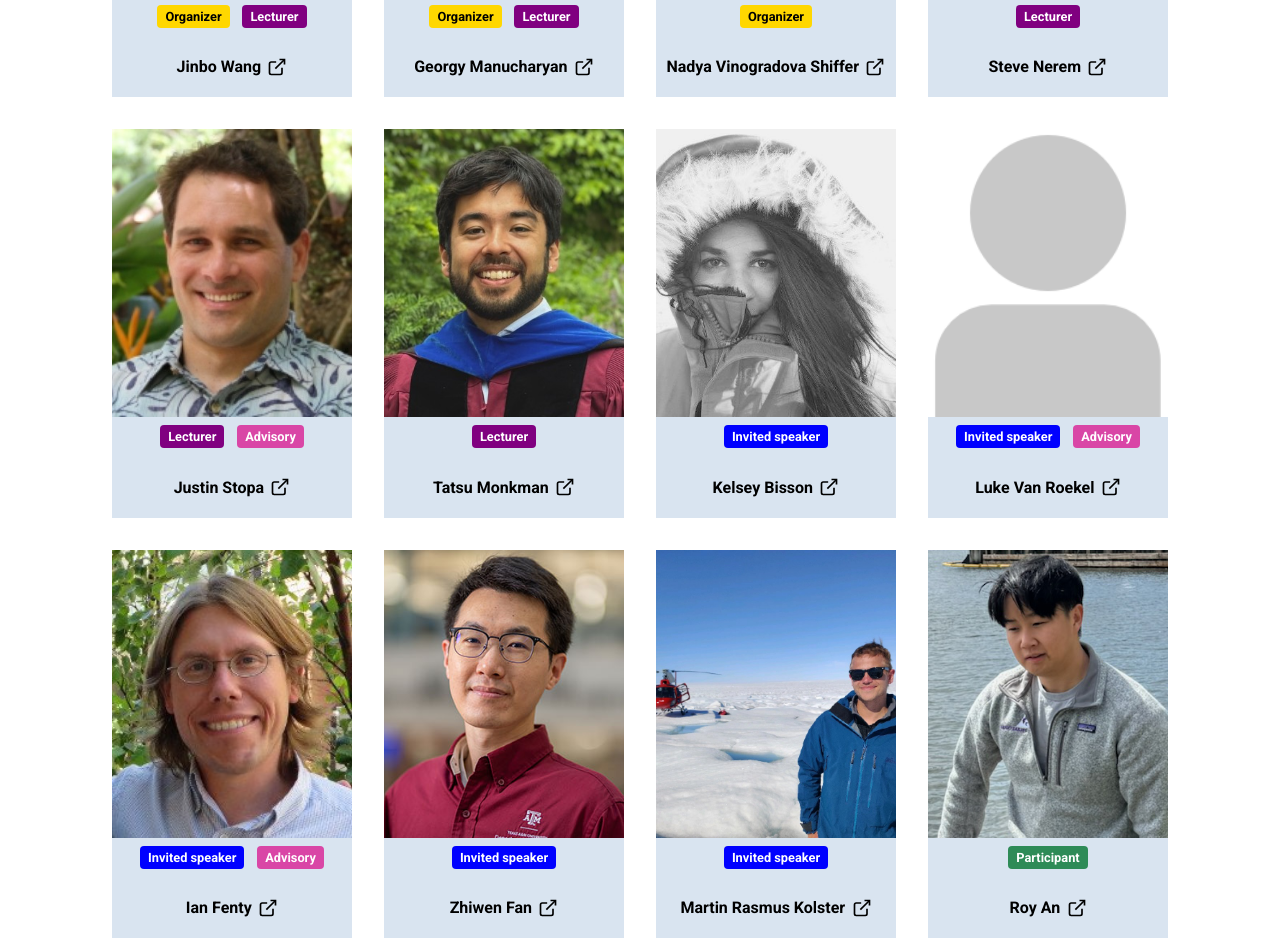
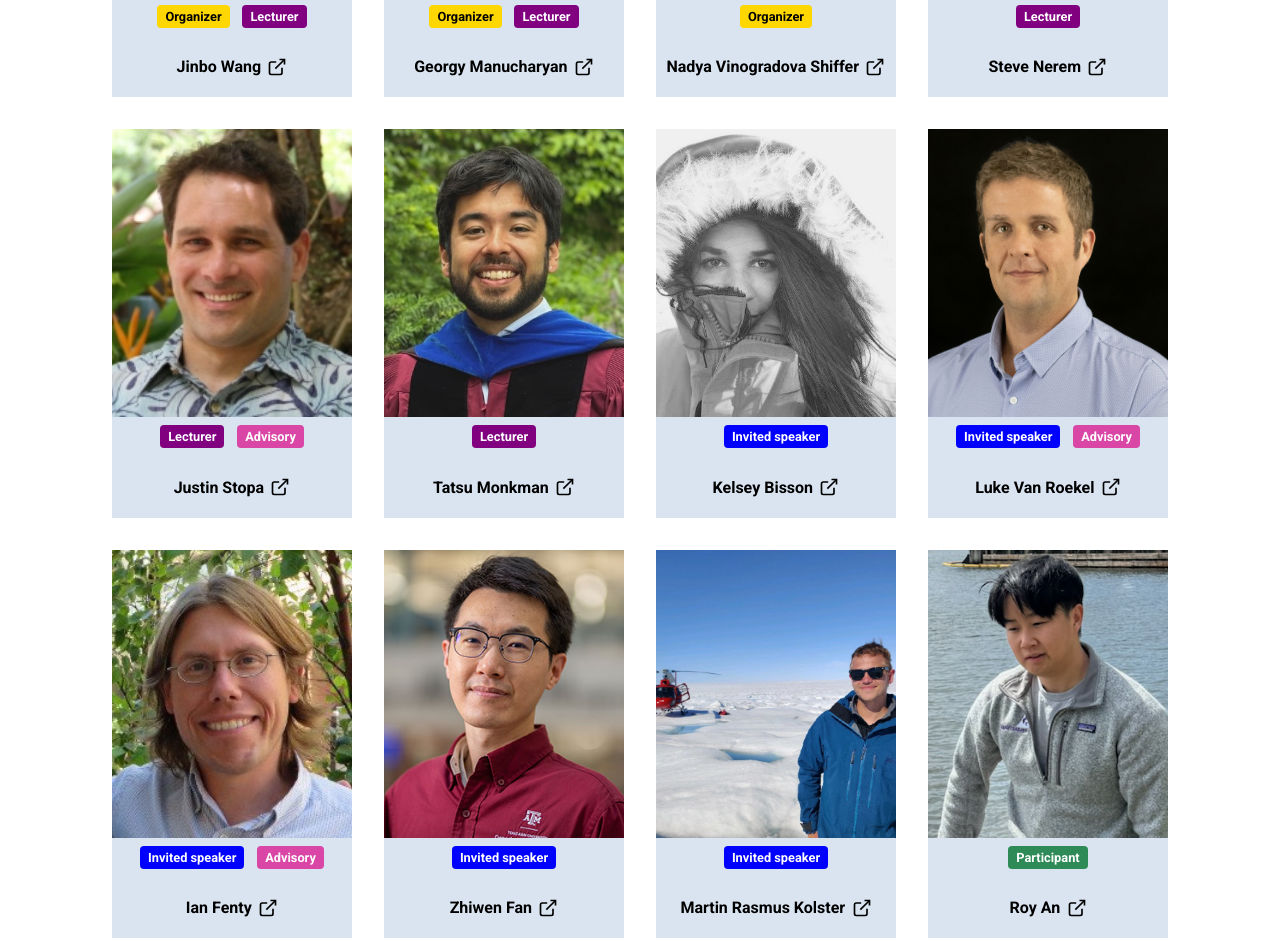
Before and after one commit to AI-for-Ocean/workshop2026, an Astro site: page / in a window 1280 px wide. Shown: the part 2343-3284 px from the top of the page. Built offline with nearby package versions, Linux system fonts and the light colour scheme; Astro itself is replaced by a stand-in of ours; no server answers.

Commit message:
updated image

```diff
--- a/src/components/Team.astro
+++ b/src/components/Team.astro
@@ -37,6 +37,7 @@ import ShahriarTanvir from "../assets/headshots/Shahriar-Tanvir.jpg";
 import ShifferNadya from "../assets/headshots/Shiffer-Nadya.jpg";
 import SoaresSaulo from "../assets/headshots/Soares-Saulo.jpeg";
 import StopaJustin from "../assets/headshots/Stopa-Justin.jpg";
+import VanRoekelLuke from "../assets/headshots/VanRoekel-Luke.jpg"
 import VenukanthanNayana from "../assets/headshots/Venukanthan-Nayana.jpg";
 import WangJinbo from "../assets/headshots/Wang-Jinbo.png";
 import ZhangYingjun from "../assets/headshots/Zhang-Yingjun.jpg";
@@ -77,6 +78,7 @@ const headshots = {
   "Shiffer-Nadya.jpg": ShifferNadya,
   "Soares-Saulo.jpeg": SoaresSaulo,
   "Stopa-Justin.jpg": StopaJustin,
+  "VanRoekel-Luke.jpg": VanRoekelLuke,
   "Venukanthan-Nayana.jpg": VenukanthanNayana,
   "Wang-Jinbo.png": WangJinbo,
   "Zhang-Yingjun.jpg": ZhangYingjun
```
